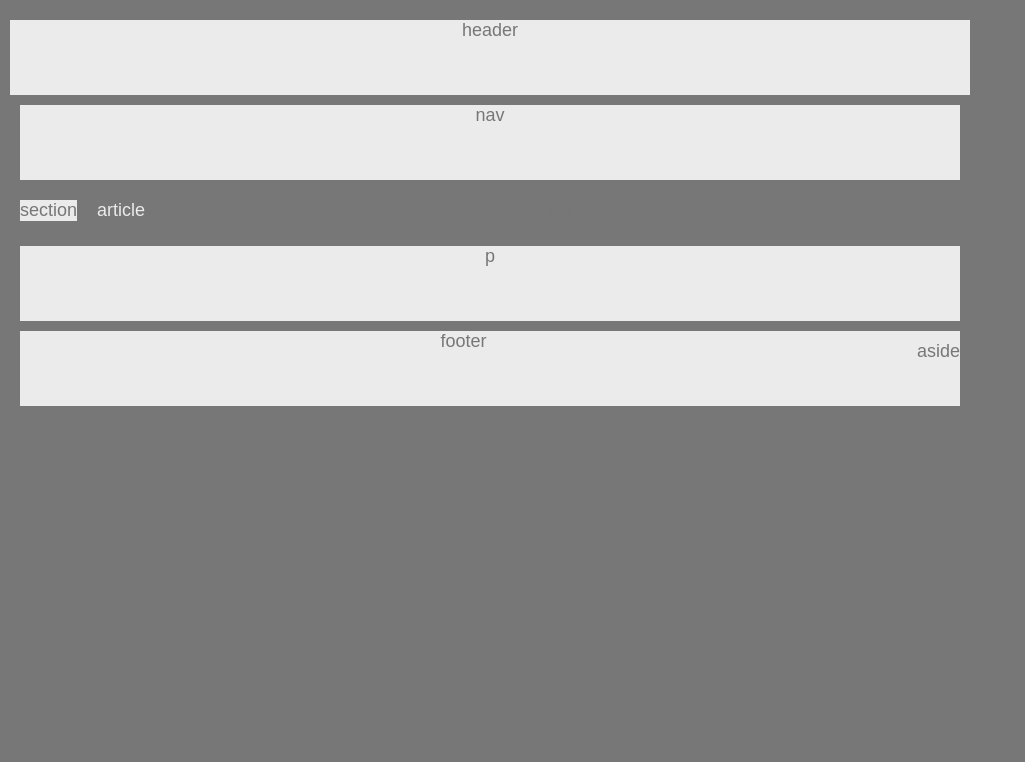
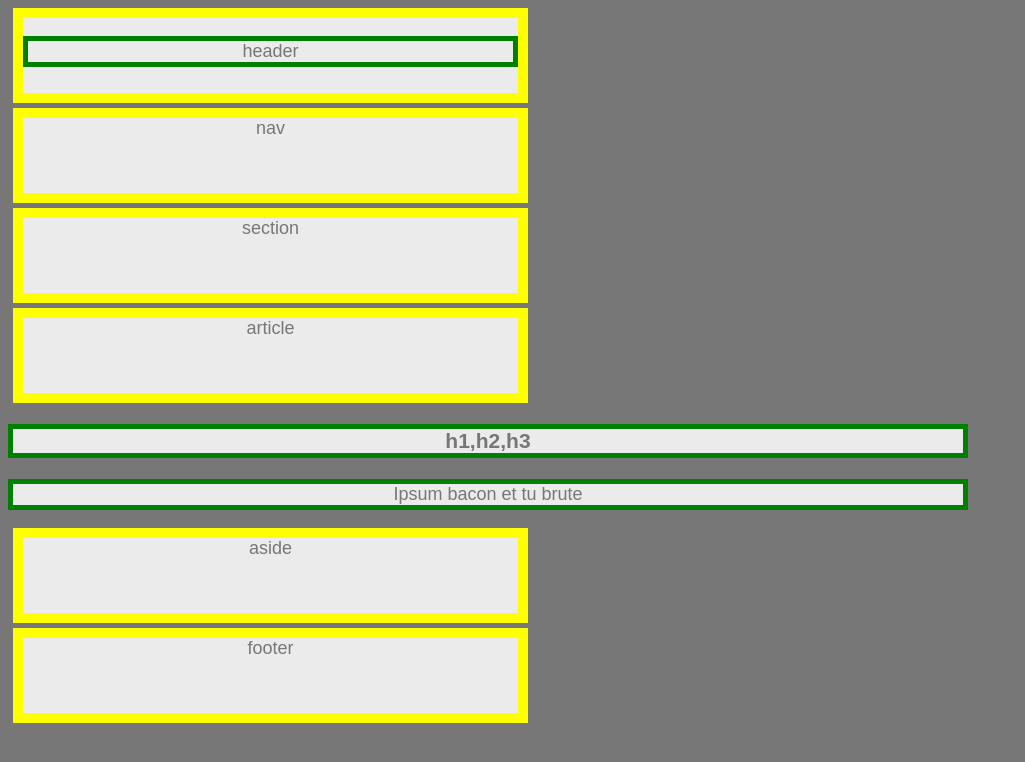
Before and after one commit to jrkerr2/HW-Wireframe2, a plain HTML site: page index.html in a window 1280 px wide. Shown: the whole page, without its empty margins (0-1025 px from the left). Drawn offline with Linux system fonts and the light colour scheme.

Commit message:
commit before class -- need help

```diff
--- a/index.html
+++ b/index.html
@@ -1,28 +1,35 @@
 <!DOCTYPE html>
 <html>
+
   <head>
         <meta charset="UTF-8">
         <link rel="stylesheet" href="style.css">
   </head>
+
   <body>
         <header>
             <p>header</p>
-
-
         </header>
 
         <nav>nav</nav>
+
+        <div>
 
             <section>section</section>
 
             <article>article</article>
 
                 <h3>h1,h2,h3</h3>
-            <p>p</p>
+                <p>Ipsum bacon et tu brute</p>
 
             <aside>aside</aside>
+
+        </div>
+
+
 
         <footer>footer</footer>
 
     </body>
+
 </html>
--- a/style.css
+++ b/style.css
@@ -1,70 +1,89 @@
 html {
 
     background-color: transparent;
-    padding: 10px;
-    margin: auto;
+
 }
 
 body {
-    margin: auto;
+
     font-family: Arial, Helvetica, sans-serif;
     text-align: center;
     color: #777;
     background-color: #777;
     width: 960px;
     font-size: 18px;
-    margin: 0;
 
 }
 
 p {
+    color: #777;
     background-color: #ebebeb;
-    height: 75px;
-    margin: 10px;
+    border: solid 5px green;
+
+}
+
+h3 {
+    color: #777;
+    background-color: #ebebeb;
+    border: solid 5px green;
+
 }
 
 header {
+    text-align: center;
     background-color: #ebebeb;
-    width: 960px;
+    border: solid 10px yellow;
+    width: 495px;
     height: 75px;
-    margin: 10px;
-    margin: auto;
+    margin: 5px;
 }
 
 nav {
+
+    text-align: center;
+    background-color: #ebebeb;
+    border: solid 10px yellow;
+    width: 495px;
     height: 75px;
-    background-color: #ebebeb;
-    margin: 10px;
+    margin: 5px;
 }
 
 section {
-    float: left;
+    text-align: center;
     background-color: #ebebeb;
-    margin: 10px;
+    border: solid 10px yellow;
+    width: 495px;
+    height: 75px;
+    margin: 5px;
 }
 
 aside {
-    float: right;
+    text-align: center;
     background-color: #ebebeb;
-    margin: 10px;
+    border: solid 10px yellow;
+    width: 495px;
+    height: 75px;
+    margin: 5px;
 }
 
 article {
 
-    float: left;
-    color: #ebebeb;
-    background-color: #777;
-    margin: 10px;
+    text-align: center;
+    background-color: #ebebeb;
+    border: solid 10px yellow;
+    width: 495px;
+    height: 75px;
+    margin: 5px;
 
-placeholder {
-
-    background-color: #ebebeb;
-    margin: 10px;
-    }
 }
 
+
 footer {
+    text-align: center;
+    background-color: #ebebeb;
+    border: solid 10px yellow;
+    width: 495px;
     height: 75px;
-    background-color: #ebebeb;
-    margin: 10px;
+    margin: 5px;
+
 }
```
Lines whose indentation alone changed are shown as unchanged.
